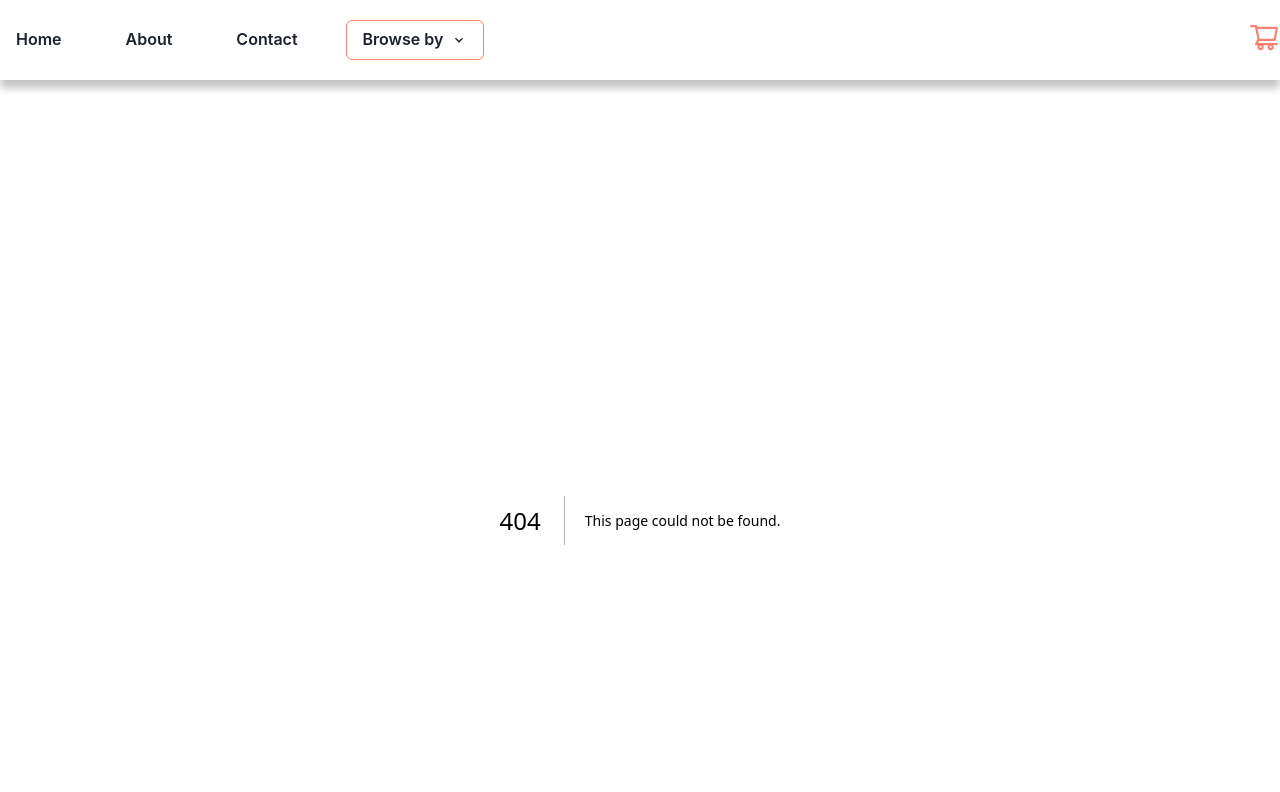
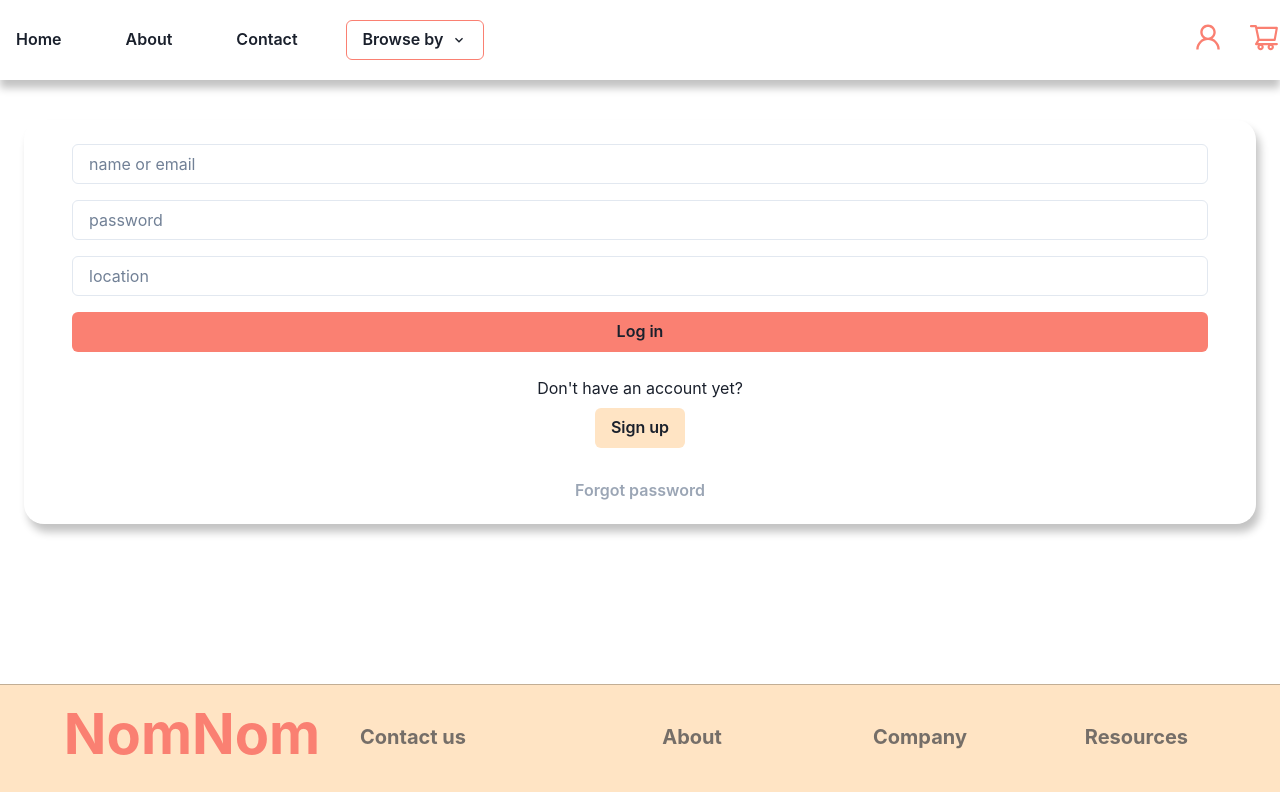
Before and after one commit to jasonLapina/nomnom-v2, a Next.js app: page /auth in a window 1280 px wide. Before the commit this address had no page. Shown: the top 792 px of the page. Built offline with nearby package versions, Linux system fonts and the light colour scheme.

Commit message:
add auth page and forms

```diff
--- /dev/null
+++ b/components/Forms/LoginForm.js
@@ -0,0 +1,63 @@
+import { Button, HStack, Text, VStack } from "@chakra-ui/react";
+import MyInput from "../../shared/UI/MyInput";
+import MyBtn from "../../shared/UI/MyBtn";
+import { useState } from "react";
+function LoginForm({ onSignup }) {
+  const [showForgot, setShowForgot] = useState(false);
+
+  return (
+    <VStack
+      px='48px'
+      py='24px'
+      borderRadius='20px'
+      boxShadow='4px 8px 8px RGBA(0,0,0,.24)'
+      gap='16px'
+      alignItems='normal'
+      as='form'
+    >
+      <HStack>
+        <MyInput placeholder='name or email' />
+      </HStack>
+      <HStack>
+        <MyInput placeholder='password' />
+      </HStack>
+      <MyInput placeholder='location' />
+
+      <VStack alignItems='normal'>
+        <MyBtn bgColor='salmon'>Log in</MyBtn>
+        <VStack mt='16px' alignItems='normal'>
+          <Text textAlign='center'>Don&apos;t have an account yet?</Text>
+          <MyBtn onClick={onSignup} mx='auto' w='fit-content' bgColor='bisque'>
+            Sign up
+          </MyBtn>
+          <Button
+            onClick={() => setShowForgot(true)}
+            mt='24px'
+            variant='link'
+            opacity='.7'
+          >
+            Forgot password
+          </Button>
+          {showForgot && (
+            <VStack>
+              <MyInput placeholder='email to receive password reset link' />
+              <MyBtn
+                onClick={onSignup}
+                mx='auto'
+                w='fit-content'
+                bgColor='bisque'
+              >
+                Send reset token
+              </MyBtn>
+              <Button onClick={() => setShowForgot(false)} variant='link'>
+                cancel
+              </Button>
+            </VStack>
+          )}
+        </VStack>
+      </VStack>
+    </VStack>
+  );
+}
+
+export default LoginForm;
--- /dev/null
+++ b/components/Forms/SignupForm.js
@@ -0,0 +1,32 @@
+import { Button, HStack, VStack } from "@chakra-ui/react";
+import MyInput from "../../shared/UI/MyInput";
+import MyBtn from "../../shared/UI/MyBtn";
+function SignupForm({ onLogin }) {
+  return (
+    <VStack
+      px='48px'
+      py='24px'
+      borderRadius='20px'
+      boxShadow='4px 8px 8px RGBA(0,0,0,.24)'
+      gap='16px'
+      alignItems='normal'
+      as='form'
+    >
+      <HStack>
+        <MyInput placeholder='name' />
+        <MyInput placeholder='email' />
+      </HStack>
+      <HStack>
+        <MyInput placeholder='password' />
+        <MyInput placeholder='confirm password' />
+      </HStack>
+      <MyInput placeholder='location' />
+      <MyBtn bgColor='salmon'>Sign up</MyBtn>
+      <Button onClick={onLogin} variant='link'>
+        back to login
+      </Button>
+    </VStack>
+  );
+}
+
+export default SignupForm;
--- a/components/Home/HeroTxt.js
+++ b/components/Home/HeroTxt.js
@@ -17,7 +17,7 @@ function HeroTxt() {
       </Text>
       <HStack gap='16px' mt='40px'>
         {/* <Button>Discover</Button> */}
-        <MyBtn bgColor='salmon'>Sign Up</MyBtn>
+        <MyBtn bgColor='salmon'>Sign up</MyBtn>
         <MyBtn
           onClick={() =>
             window.scrollTo({
--- a/package.json
+++ b/package.json
@@ -17,6 +17,7 @@
     "axios": "^1.4.0",
     "framer-motion": "^10.12.17",
     "next": "13.4.7",
+    "next-auth": "^4.22.1",
     "react": "18.2.0",
     "react-dom": "18.2.0",
     "react-icons": "^4.10.1",
--- /dev/null
+++ b/pages/auth.js
@@ -0,0 +1,16 @@
+import { Box } from "@chakra-ui/react";
+import SignupForm from "../components/Forms/SignupForm";
+import LoginForm from "../components/Forms/LoginForm";
+import { useState } from "react";
+function Auth() {
+  const [showLogin, setShowLogin] = useState(true);
+
+  return (
+    <Box>
+      {showLogin && <LoginForm onSignup={() => setShowLogin(false)} />}
+      {!showLogin && <SignupForm onLogin={() => setShowLogin(true)} />}
+    </Box>
+  );
+}
+
+export default Auth;
--- a/shared/UI/Navbar.js
+++ b/shared/UI/Navbar.js
@@ -9,10 +9,15 @@ import {
   MenuGroup,
   MenuOptionGroup,
   MenuDivider,
+  Icon,
+  HStack,
+  Center,
 } from "@chakra-ui/react";
 import { ChevronDownIcon } from "@chakra-ui/icons";
 import Link from "next/link";
 import Cart from "../Cart/Cart";
+
+import { AiOutlineUser } from "react-icons/ai";
 
 export const navItems = [
   { text: "Home", path: "/" },
@@ -80,9 +85,12 @@ function Navbar() {
             </MenuItem>
           </MenuList>
         </Menu>
-        <Box ml='auto'>
+        <HStack gap='24px' ml='auto'>
+          <Box cursor='pointer' as={Link} href='/auth'>
+            <Icon color='salmon' fontSize='32px' as={AiOutlineUser} />
+          </Box>
           <Cart />
-        </Box>
+        </HStack>
       </Box>
     </Box>
   );
```
Also changed, not shown: 1 other file (tests, documents, lock files or other folders).
